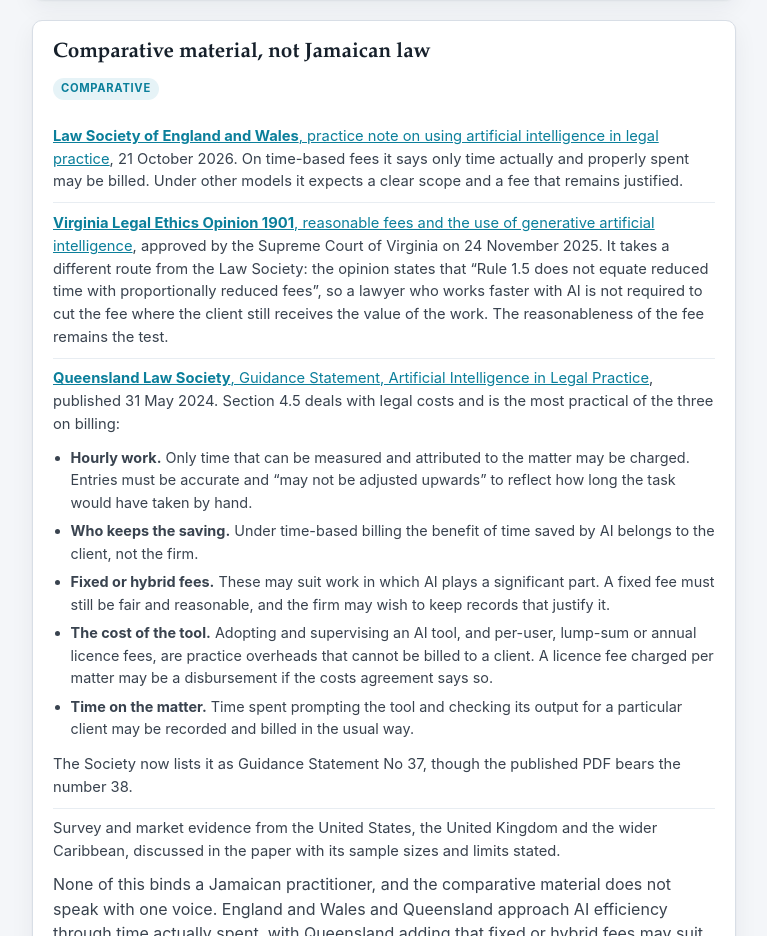
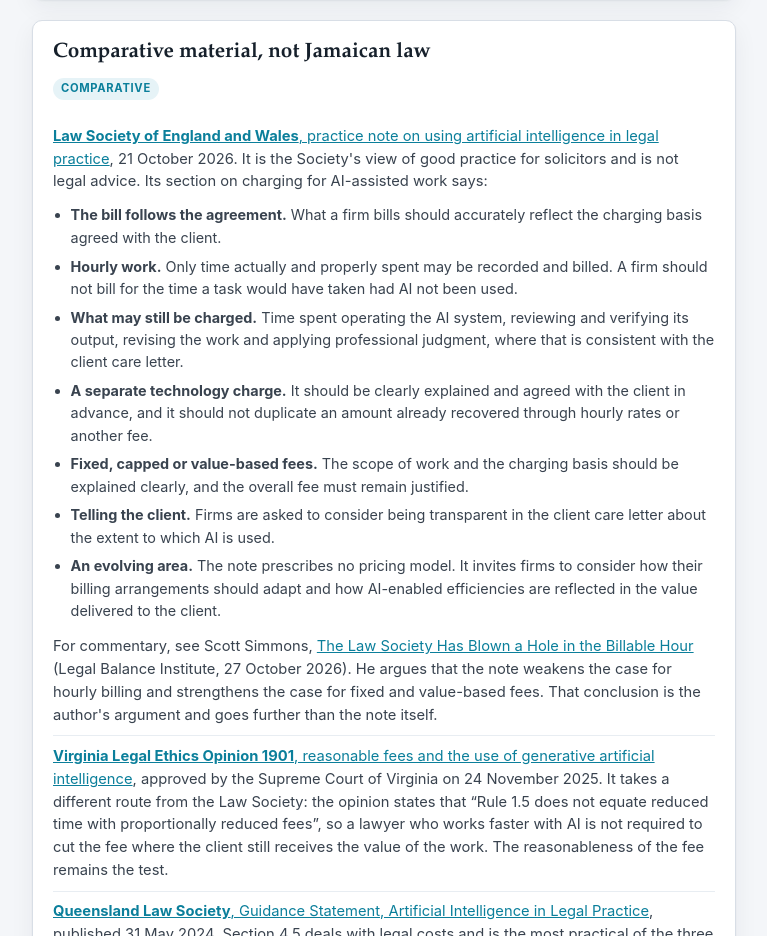
Before and after one commit to slstimpson/beyond-the-billable-hour-hub, a website: page resources.html in a window 1280 px wide. Shown: the part 1925-2861 px from the top of the page, without its empty margins (256-1023 px from the left). Drawn offline with Linux system fonts and the light colour scheme.

Commit message:
Resources: set out what the Law Society practice note says on charging
Co-Authored-By: Claude Fable 5.2 <noreply@anthropic.com>
Claude-Session: https://claude.ai/code/session_01BgGVzig1ArW5jEfpD9uM7g

```diff
--- a/resources.html
+++ b/resources.html
@@ -66,7 +66,17 @@
     <h2 style="margin-top:0">Comparative material, not Jamaican law</h2>
     <p><span class="pill pill-model">Comparative</span></p>
     <ul class="clean">
-      <li><a href="https://www.lawsociety.org.uk/topics/ai-and-lawtech/practice-notes/using-artificial-intelligence-in-legal-practice" target="_blank" rel="noopener"><strong>Law Society of England and Wales</strong>, practice note on using artificial intelligence in legal practice</a>, 21 October 2026. On time-based fees it says only time actually and properly spent may be billed. Under other models it expects a clear scope and a fee that remains justified.</li>
+      <li><a href="https://www.lawsociety.org.uk/topics/ai-and-lawtech/practice-notes/using-artificial-intelligence-in-legal-practice" target="_blank" rel="noopener"><strong>Law Society of England and Wales</strong>, practice note on using artificial intelligence in legal practice</a>, 21 October 2026. It is the Society's view of good practice for solicitors and is not legal advice. Its section on charging for AI-assisted work says:
+        <ul class="plain-points">
+          <li><strong>The bill follows the agreement.</strong> What a firm bills should accurately reflect the charging basis agreed with the client.</li>
+          <li><strong>Hourly work.</strong> Only time actually and properly spent may be recorded and billed. A firm should not bill for the time a task would have taken had AI not been used.</li>
+          <li><strong>What may still be charged.</strong> Time spent operating the AI system, reviewing and verifying its output, revising the work and applying professional judgment, where that is consistent with the client care letter.</li>
+          <li><strong>A separate technology charge.</strong> It should be clearly explained and agreed with the client in advance, and it should not duplicate an amount already recovered through hourly rates or another fee.</li>
+          <li><strong>Fixed, capped or value-based fees.</strong> The scope of work and the charging basis should be explained clearly, and the overall fee must remain justified.</li>
+          <li><strong>Telling the client.</strong> Firms are asked to consider being transparent in the client care letter about the extent to which AI is used.</li>
+          <li><strong>An evolving area.</strong> The note prescribes no pricing model. It invites firms to consider how their billing arrangements should adapt and how AI-enabled efficiencies are reflected in the value delivered to the client.</li>
+        </ul>
+        For commentary, see Scott Simmons, <a href="https://insights.legalbalanceinstitute.com/the-law-society-has-blown-a-hole-in-the-billable-hour" target="_blank" rel="noopener">The Law Society Has Blown a Hole in the Billable Hour</a> (Legal Balance Institute, 27 October 2026). He argues that the note weakens the case for hourly billing and strengthens the case for fixed and value-based fees. That conclusion is the author's argument and goes further than the note itself.</li>
       <li><a href="https://vacourts.gov/static/courts/scv/amendments/leo_1901.pdf" target="_blank" rel="noopener"><strong>Virginia Legal Ethics Opinion 1901</strong>, reasonable fees and the use of generative artificial intelligence</a>, approved by the Supreme Court of Virginia on 24 November 2025. It takes a different route from the Law Society: the opinion states that <q>Rule 1.5 does not equate reduced time with proportionally reduced fees</q>, so a lawyer who works faster with AI is not required to cut the fee where the client still receives the value of the work. The reasonableness of the fee remains the test.</li>
       <li><a href="https://www.qls.com.au/practising-law-in-qld/ethics/guidance-statements/no-37-artificial-intelligence-in-legal-practice" target="_blank" rel="noopener"><strong>Queensland Law Society</strong>, Guidance Statement, Artificial Intelligence in Legal Practice</a>, published 31 May 2024. Section 4.5 deals with legal costs and is the most practical of the three on billing:
         <ul class="plain-points">
```
